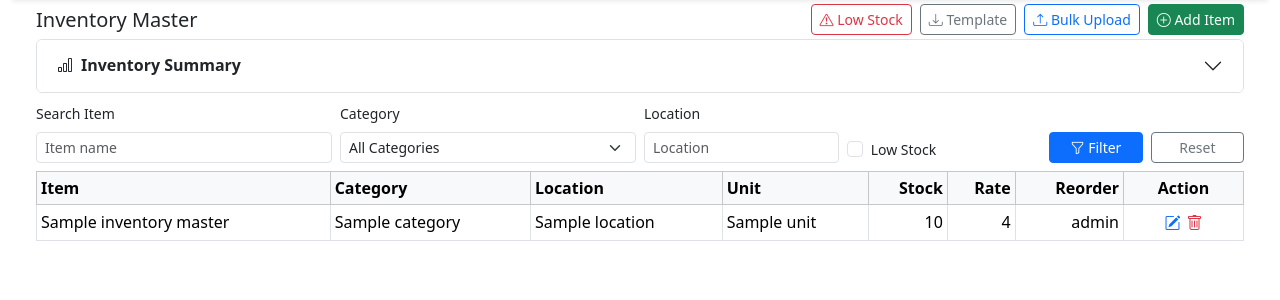
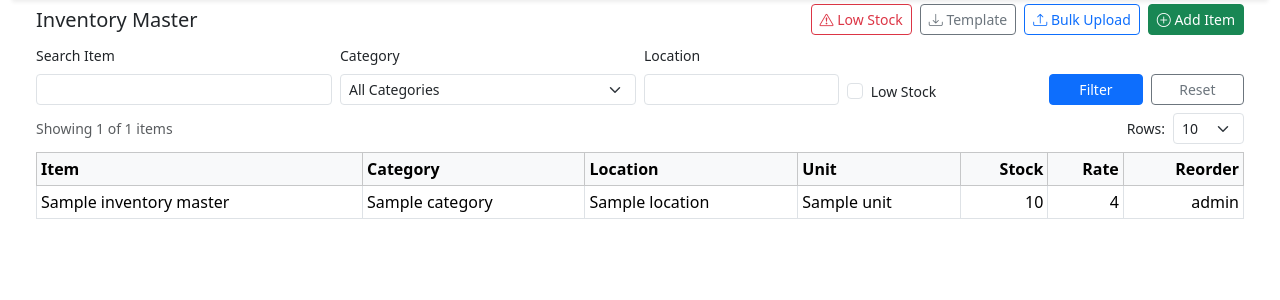
Before and after one commit to vineet2verma/ac_project, a Django app: page /inventory/master/ in a window 1280 px wide. Shown: the part 56-356 px from the top of the page. Run offline with Django 5.2, Linux system fonts and the light colour scheme; tables that the repository leaves empty hold one stand-in row (values such as "Sample post"); a database or web service that is not in the repository returns one stand-in record (values such as "Sample title").

Commit message:
add pagination in inventory master

```diff
--- a/inv_app/templates/inv_app/inventory_master.html
+++ b/inv_app/templates/inv_app/inventory_master.html
@@ -1,11 +1,12 @@
 {% extends "base.html" %}
 {% block title %}Inventory Master{% endblock %}
 {% block navbartitle %}Inventory Master{% endblock %}
+
 {% block content %}
+<div class="container-fluid py-1">
 
-<div class="container-fluid py-1">
     <!-- ================= HEADER ================= -->
-    <div class="d-flex justify-content-between align-items-center mb-1">
+    <div class="d-flex justify-content-between align-items-center mb-2">
         <h5 class="mb-0">Inventory Master</h5>
 
         <div class="d-flex gap-2">
@@ -17,35 +18,33 @@
                 <i class="bi bi-download"></i> Template
             </a>
 
-            <button class="btn btn-outline-primary btn-sm"
-                    data-bs-toggle="modal"
-                    data-bs-target="#bulkUploadModal">
+            <button type="button" class="btn btn-outline-primary btn-sm"
+                    data-bs-toggle="modal" data-bs-target="#bulkUploadModal">
                 <i class="bi bi-upload"></i> Bulk Upload
             </button>
 
-            <button class="btn btn-success btn-sm"
-                    data-bs-toggle="modal"
-                    data-bs-target="#inventoryModal">
+            <button type="button" class="btn btn-success btn-sm"
+                    data-bs-toggle="modal" data-bs-target="#inventoryModal">
                 <i class="bi bi-plus-circle"></i> Add Item
             </button>
         </div>
     </div>
 
     <!-- ================= BULK UPLOAD ALERTS ================= -->
-    {% if request.session.bulk_upload_summary %}
-    <div class="alert alert-info alert-dismissible fade show py-2 small" role="alert">
+    {% if bulk_summary %}
+    <div class="alert alert-info alert-dismissible fade show py-2 small">
         <strong>Bulk Upload:</strong>
-        Added {{ request.session.bulk_upload_summary.added }},
-        Skipped {{ request.session.bulk_upload_summary.skipped }}
+        Added {{ bulk_summary.added }},
+        Skipped {{ bulk_summary.skipped }}
         <button type="button" class="btn-close" data-bs-dismiss="alert"></button>
     </div>
     {% endif %}
 
-    {% if request.session.bulk_upload_errors %}
-    <div class="alert alert-danger alert-dismissible fade show py-2 small" role="alert">
+    {% if bulk_errors %}
+    <div class="alert alert-danger alert-dismissible fade show py-2 small">
         <strong>Why data not added?</strong>
         <ul class="mb-0">
-            {% for err in request.session.bulk_upload_errors %}
+            {% for err in bulk_errors %}
             <li>{{ err }}</li>
             {% endfor %}
         </ul>
@@ -53,84 +52,13 @@
     </div>
     {% endif %}
 
-    <!-- ================= SUMMARY ACCORDION ================= -->
-    <div class="accordion mb-2" id="inventorySummaryAccordion">
-
-        <div class="accordion-item">
-            <h2 class="accordion-header">
-                <button class="accordion-button collapsed fw-semibold small"
-                        data-bs-toggle="collapse"
-                        data-bs-target="#inventorySummary">
-                    <i class="bi bi-bar-chart me-2"></i>
-                    Inventory Summary
-                </button>
-            </h2>
-
-            <div id="inventorySummary" class="accordion-collapse collapse">
-                <div class="accordion-body p-2">
-
-                    <!-- OVERALL TOTAL -->
-                    <div class="alert alert-info py-2 mb-2 small fw-semibold">
-                        <span class="me-4">
-                            <i class="bi bi-box-seam"></i>
-                            Total Items: {{ total_items }}
-                        </span>
-                        <span class="me-4">
-                            <i class="bi bi-stack"></i>
-                            Total Stock Qty: {{ total_qty }}
-                        </span>
-                        <span>
-                            <i class="bi bi-currency-rupee"></i>
-                            Stock Value: {{ total_value }}
-                        </span>
-                    </div>
-
-                    <!-- CATEGORY WISE SUMMARY -->
-                    <div class="table-responsive">
-                        <table class="table table-sm table-bordered mb-0">
-                            <thead class="table-light">
-                            <tr>
-                                <th>Category</th>
-                                <th class="text-end">Total Items</th>
-                                <th class="text-end">Total Qty</th>
-                                <th class="text-end">Total Value</th>
-                            </tr>
-                            </thead>
-                            <tbody>
-                            {% for c in category_summary %}
-                            <tr>
-                                <td>{{ c.category }}</td>
-                                <td class="text-end">{{ c.total_items }}</td>
-                                <td class="text-end">{{ c.total_qty }}</td>
-                                <td class="text-end">{{ c.total_value }}</td>
-                            </tr>
-                            {% empty %}
-                            <tr>
-                                <td colspan="4" class="text-center text-muted">
-                                    No summary available
-                                </td>
-                            </tr>
-                            {% endfor %}
-                            </tbody>
-                        </table>
-                    </div>
-
-                </div>
-            </div>
-        </div>
-
-    </div>
-
     <!-- ================= FILTER / SEARCH ================= -->
     <form method="get" class="row g-2 mb-2 align-items-end">
 
         <div class="col-md-3">
             <label class="form-label small">Search Item</label>
-            <input type="text"
-                   name="search"
-                   value="{{ search }}"
-                   class="form-control form-control-sm"
-                   placeholder="Item name">
+            <input type="text" name="search" value="{{ search }}"
+                   class="form-control form-control-sm">
         </div>
 
         <div class="col-md-3">
@@ -148,36 +76,55 @@
 
         <div class="col-md-2">
             <label class="form-label small">Location</label>
-            <input type="text"
-                   name="location"
-                   value="{{ location_filter }}"
-                   class="form-control form-control-sm"
-                   placeholder="Location">
+            <input type="text" name="location" value="{{ location_filter }}"
+                   class="form-control form-control-sm">
         </div>
 
         <div class="col-md-2">
             <div class="form-check mt-4">
-                <input class="form-check-input"
-                       type="checkbox"
-                       name="low_stock"
-                       value="1"
+                <input class="form-check-input" type="checkbox"
+                       name="low_stock" value="1"
                        {% if low_stock %}checked{% endif %}>
-                <label class="form-check-label small">
-                    Low Stock
-                </label>
+                <label class="form-check-label small">Low Stock</label>
             </div>
         </div>
 
         <div class="col-md-2 d-flex gap-2">
-            <button class="btn btn-primary btn-sm w-100">
-                <i class="bi bi-funnel"></i> Filter
-            </button>
+            <button class="btn btn-primary btn-sm w-100">Filter</button>
             <a href="{% url 'inv_app:inventory_master' %}"
-               class="btn btn-outline-secondary btn-sm w-100">
-                Reset
-            </a>
+               class="btn btn-outline-secondary btn-sm w-100">Reset</a>
+        </div>
+    </form>
+
+    <!-- ================= PAGINATION TOP BAR ================= -->
+    <form method="get" class="d-flex justify-content-between align-items-center mb-2">
+
+        <div class="small text-muted">
+            Showing {{ items|length }} of {{ total_count }} items
         </div>
 
+        <!-- preserve filters -->
+        <input type="hidden" name="search" value="{{ search }}">
+        <input type="hidden" name="category" value="{{ category_filter }}">
+        <input type="hidden" name="location" value="{{ location_filter }}">
+        {% if low_stock %}
+        <input type="hidden" name="low_stock" value="1">
+        {% endif %}
+        <input type="hidden" name="page" value="1">
+
+        <div class="d-flex align-items-center gap-2">
+            <label class="small mb-0">Rows:</label>
+            <select name="per_page"
+                    class="form-select form-select-sm"
+                    onchange="this.form.submit()">
+                {% for n in page_sizes %}
+                <option value="{{ n }}"
+                    {% if per_page == n %}selected{% endif %}>
+                    {{ n }}
+                </option>
+                {% endfor %}
+            </select>
+        </div>
     </form>
 
     <!-- ================= INVENTORY TABLE ================= -->
@@ -192,11 +139,9 @@
                 <th class="text-end">Stock</th>
                 <th class="text-end">Rate</th>
                 <th class="text-end">Reorder</th>
-                <th class="text-center" style="width:120px;">Action</th>
             </tr>
             </thead>
             <tbody>
-
             {% for i in items %}
             <tr>
                 <td>{{ i.item_name }}</td>
@@ -206,137 +151,53 @@
                 <td class="text-end">{{ i.current_qty }}</td>
                 <td class="text-end">{{ i.rate }}</td>
                 <td class="text-end">{{ i.reorder_level }}</td>
-
-                <td class="text-center">
-                    <button type="button"
-                            class="btn btn-link p-0 text-primary edit-btn"
-                            data-id="{{ i.id }}"
-                            data-name="{{ i.item_name }}"
-                            data-category="{{ i.category }}"
-                            data-location="{{ i.location }}"
-                            data-unit="{{ i.unit }}"
-                            data-opening="{{ i.opening_qty }}"
-                            data-rate="{{ i.rate }}"
-                            data-reorder="{{ i.reorder_level }}"
-                            data-bs-toggle="modal"
-                            data-bs-target="#inventoryModal">
-                        <i class="bi bi-pencil-square"></i>
-                    </button>
-
-                    <form method="POST"
-                          action="{% url 'inv_app:inventory_master_delete' i.id %}"
-                          class="d-inline"
-                          onsubmit="return confirm('Delete this item?');">
-                        {% csrf_token %}
-                        <button class="btn btn-link p-0 text-danger">
-                            <i class="bi bi-trash"></i>
-                        </button>
-                    </form>
-                </td>
             </tr>
             {% empty %}
             <tr>
-                <td colspan="8" class="text-center text-muted py-3">
+                <td colspan="7" class="text-center text-muted">
                     No inventory items found
                 </td>
             </tr>
             {% endfor %}
-
             </tbody>
         </table>
     </div>
 
+    <!-- ================= PAGINATION CONTROLS ================= -->
+    {% if total_pages > 1 %}
+    <nav class="mt-2">
+        <ul class="pagination pagination-sm justify-content-end">
 
+            {% if page > 1 %}
+            <li class="page-item">
+                <a class="page-link"
+                   href="?page={{ page|add:'-1' }}&per_page={{ per_page }}">
+                    Prev
+                </a>
+            </li>
+            {% endif %}
+
+            {% for p in page_range %}
+            <li class="page-item {% if p == page %}active{% endif %}">
+                <a class="page-link"
+                   href="?page={{ p }}&per_page={{ per_page }}">
+                    {{ p }}
+                </a>
+            </li>
+            {% endfor %}
+
+            {% if page < total_pages %}
+            <li class="page-item">
+                <a class="page-link"
+                   href="?page={{ page|add:'1' }}&per_page={{ per_page }}">
+                    Next
+                </a>
+            </li>
+            {% endif %}
+
+        </ul>
+    </nav>
+    {% endif %}
 
 </div>
-
-<!-- ================= BULK UPLOAD MODAL ================= -->
-<div class="modal fade" id="bulkUploadModal" tabindex="-1">
-    <div class="modal-dialog modal-sm modal-dialog-centered">
-        <div class="modal-content">
-
-            <div class="modal-header">
-                <h6 class="modal-title">Inventory Bulk Upload</h6>
-                <button type="button" class="btn-close" data-bs-dismiss="modal"></button>
-            </div>
-
-            <div class="modal-body">
-
-                <form method="POST"
-                      action="{% url 'inv_app:inventory_bulk_upload' %}"
-                      enctype="multipart/form-data">
-                    {% csrf_token %}
-
-                    <label class="form-label small">Select Excel File</label>
-                    <input type="file"
-                           name="excel_file"
-                           class="form-control form-control-sm"
-                           accept=".xlsx"
-                           required>
-
-                    <div class="text-danger small mt-2">
-                        <i class="bi bi-info-circle"></i>
-                        Category name must exactly match Category Master
-                    </div>
-
-
-                    <button type="submit"
-                            class="btn btn-primary btn-sm w-100 mt-3">
-                        Upload
-                    </button>
-                </form>
-
-            </div>
-
-        </div>
-    </div>
-</div>
-
-<!-- ================= ADD INVENTORY MODAL ================= -->
-<div class="modal fade" id="inventoryModal" tabindex="-1">
-    <div class="modal-dialog modal-lg modal-dialog-centered">
-        <div class="modal-content">
-
-            <div class="modal-header">
-                <h6 class="modal-title">Add Inventory Item</h6>
-                <button type="button" class="btn-close" data-bs-dismiss="modal"></button>
-            </div>
-
-            <form method="POST" action="{% url 'inv_app:inventory_master_add' %}">
-                {% csrf_token %}
-                <div class="modal-body row g-2">
-
-                    <div class="col-md-6">
-                        <label class="form-label small">Item Name</label>
-                        <input type="text" name="item_name"
-                               class="form-control form-control-sm" required>
-                    </div>
-
-                    <div class="col-md-6">
-                        <label class="form-label small">Category</label>
-                        <select name="category"
-                                class="form-select form-select-sm"
-                                required>
-                            <option value="">Select Category</option>
-                            {% for c in categories %}
-                            <option value="{{ c.category_name }}">
-                                {{ c.category_name }}
-                            </option>
-                            {% endfor %}
-                        </select>
-                    </div>
-
-                </div>
-
-                <div class="modal-footer">
-                    <button class="btn btn-secondary btn-sm"
-                            data-bs-dismiss="modal">Cancel</button>
-                    <button class="btn btn-success btn-sm">Save</button>
-                </div>
-            </form>
-
-        </div>
-    </div>
-</div>
-
 {% endblock %}
--- a/inv_app/views.py
+++ b/inv_app/views.py
@@ -6,6 +6,7 @@ from django.shortcuts import render, get_object_or_404, redirect
 from cnc_work_app.mongo import *
 from django.http import Http404
 from collections import defaultdict
+import math
 
 
 # Inventory Templates
@@ -260,14 +261,41 @@ def inventory_master_view(request):
     if low_stock:
         query["$expr"] = {"$lte": ["$current_qty", "$reorder_level"]}
 
+    # ================= PAGINATION PARAMS =================
+    page = int(request.GET.get("page", 1))
+    per_page = int(request.GET.get("per_page", 10))
+    page_sizes = [10, 25, 50, 100]
+
+
+    # allow only valid values
+    if per_page not in [10, 25, 50, 100]:
+        per_page = 10
+
+    skip = (page - 1) * per_page
+
+
+
     # ================= INVENTORY LIST =================
-    items = list(inv_col.find(query).sort("created_at", -1))
+    # items = list(inv_col.find(query).sort("created_at", -1))
+    total_count = inv_col.count_documents(query)
+
+    total_pages = math.ceil(total_count / per_page)
+    page_range = list(range(1, total_pages + 1))
+
+    items = list(
+        inv_col.find(query)
+        .sort("created_at", -1)
+        .skip(skip)
+        .limit(per_page)
+    )
 
     for i in items:
         i["id"] = str(i["_id"])
         i.setdefault("current_qty", 0)
         i.setdefault("rate", 0)
         i.setdefault("reorder_level", 0)
+
+    total_pages = math.ceil(total_count / per_page)
 
     # ================= CATEGORY LIST =================
     categories = list(cat_col.find({"is_active": True}))
@@ -300,6 +328,8 @@ def inventory_master_view(request):
             ),
         })
 
+
+
     # ================= RENDER =================
     return render(request, "inv_app/inventory_master.html", {
         "items": items,
@@ -320,6 +350,14 @@ def inventory_master_view(request):
         # 🔥 BULK UPLOAD MESSAGES
         "bulk_summary": bulk_summary,
         "bulk_errors": bulk_errors,
+
+        # 🔥 PAGINATION
+        "page_sizes": page_sizes,
+        "page": page,
+        "per_page": per_page,
+        "total_pages": total_pages,
+        "total_count": total_count,
+        "page_range": page_range,
     })
 
 
```
